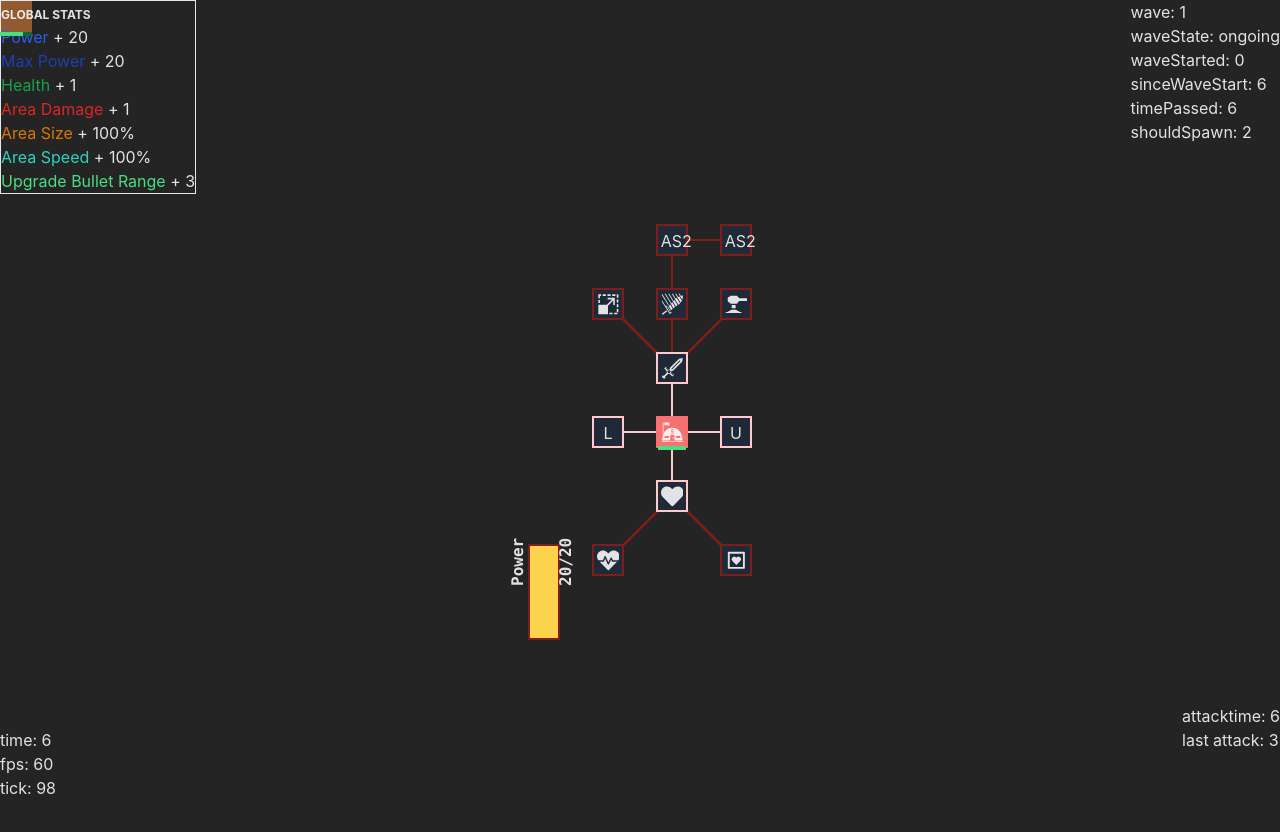
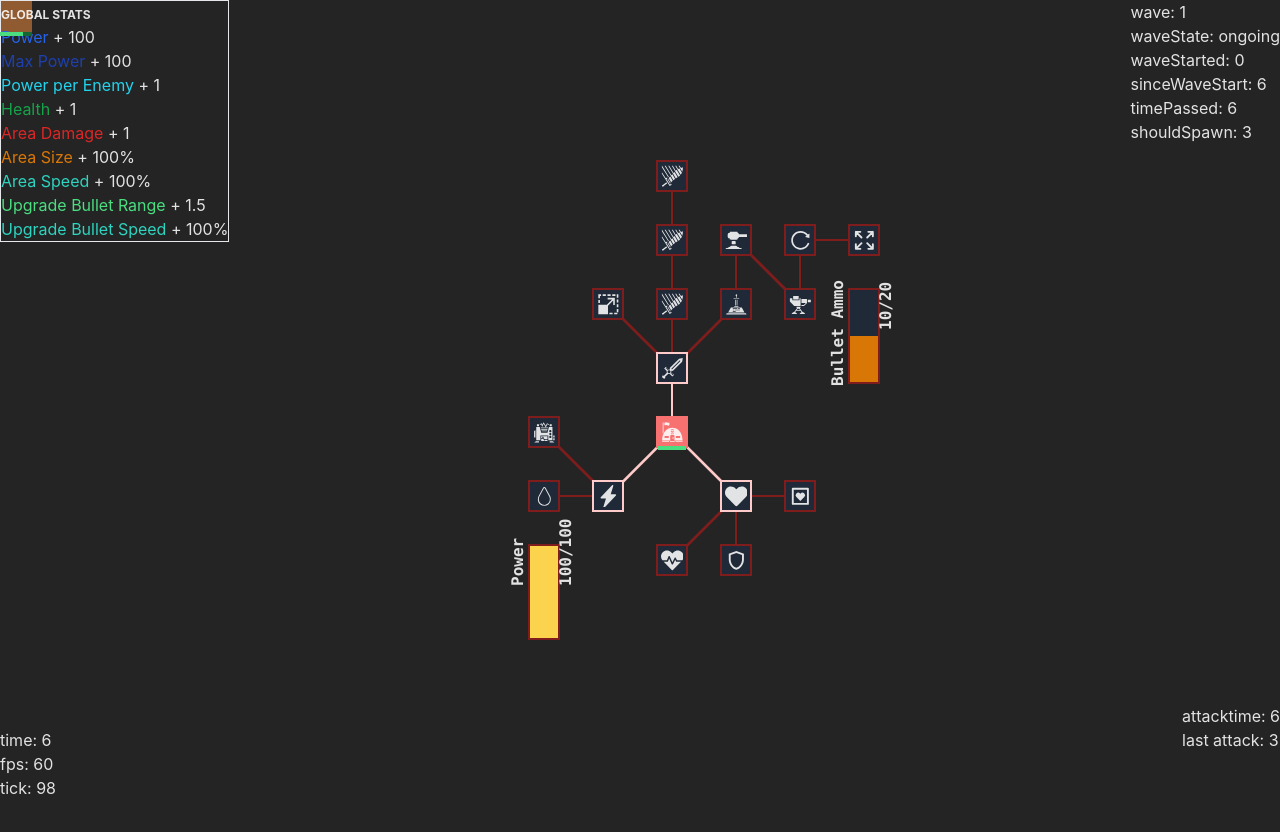
Before and after one commit to MartinMuzatko/resink, a React (Vite) app: page / in a window 1280 px wide. Shown: the top 832 px of the page. Built offline with nearby package versions, Linux system fonts and the light colour scheme.

Commit message:
add bullet resource

```diff
--- a/src/components/Enemies.tsx
+++ b/src/components/Enemies.tsx
@@ -16,7 +16,7 @@ enum WaveState {
 	idle = 'idle',
 }
 
-const attackGrace = 10 * 1000
+const attackGrace = 15 * 1000
 const attackTime = 25 * 1000
 // const enemiesAmountScale = 1.5
 
@@ -34,7 +34,7 @@ export const Enemies = ({ enemies, setEnemies, upgrades }: EnemiesProps) => {
 	}, [timePassedSinceWaveStart])
 
 	const amountEnemies = Math.ceil(
-		lerp(1, 5 * wave, timePassedSinceWaveStart / attackTime)
+		lerp(1, 6, timePassedSinceWaveStart / attackTime)
 	)
 
 	useEffect(() => {
@@ -49,7 +49,7 @@ export const Enemies = ({ enemies, setEnemies, upgrades }: EnemiesProps) => {
 			)
 			// TODO: Scale amount and toughness of enemies with time.
 			// Also create varients
-			const newEnemies = [
+			const newEnemies: Enemy[] = [
 				...enemies,
 				...(activeUpgrades.length &&
 				waveState == WaveState.ongoing &&
@@ -66,7 +66,8 @@ export const Enemies = ({ enemies, setEnemies, upgrades }: EnemiesProps) => {
 							...generateRandomPositionOnEdge(spawnArea),
 							target: findTarget(upgrades).id,
 							speed: 0.0025,
-							health: 2,
+							health: Math.ceil(wave / 2),
+							maxHealth: Math.ceil(wave / 2),
 					  }))
 					: []),
 			]
@@ -108,7 +109,10 @@ export const Enemies = ({ enemies, setEnemies, upgrades }: EnemiesProps) => {
 							top: `${enemy.y * gridScale + gridScale / 2}px`,
 						}}
 					>
-						<HealthBar current={enemy.health} max={2} />
+						<HealthBar
+							current={enemy.health}
+							max={enemy.maxHealth}
+						/>
 					</div>
 				))}
 			</div>
--- a/src/components/Stage.tsx
+++ b/src/components/Stage.tsx
@@ -22,6 +22,8 @@ import { HealthBar } from './HealthBar'
 import { INITIAL_CONNECTIONS, INITIAL_UPGRADES } from '../data/initialGameData'
 import { StatsInfoPlain } from './StatsInfoPlain'
 import { GiConsoleController } from 'react-icons/gi'
+import { Tooltip } from '@mantine/core'
+import { BsLightningChargeFill } from 'react-icons/bs'
 
 // const enemyStats = {
 // 	damage: 1,
@@ -55,12 +57,19 @@ export const Stage = memo(() => {
 	const [totalEnemiesDefeated, setTotalEnemiesDefeated] = useState(0)
 	const [powerThroughEnemiesDefeated, setPowerThroughEnemiesDefeated] =
 		useState(0)
+	const [powerSpentOnAmmo, setPowerSpentOnAmmo] = useState(0)
 	const [enemies, setEnemies] = useState<Enemy[]>([])
 	const [upgrades, setUpgrades] = useState<Upgrade[]>(INITIAL_UPGRADES())
+	const [ammo, setAmmo] = useState(10)
 	const connections: Connection[] = useMemo(() => INITIAL_CONNECTIONS, [])
 	const stats = useMemo(
-		() => getStatsFromActiveUpgrades(upgrades, powerThroughEnemiesDefeated),
-		[upgrades, powerThroughEnemiesDefeated]
+		() =>
+			getStatsFromActiveUpgrades(
+				upgrades,
+				powerThroughEnemiesDefeated,
+				powerSpentOnAmmo
+			),
+		[upgrades, powerThroughEnemiesDefeated, powerSpentOnAmmo]
 	)
 	const mouse = useMouse()
 	const [bullets, setBullets] = useState<Bullet[]>([])
@@ -103,7 +112,9 @@ export const Stage = memo(() => {
 				)
 				.filter((enemy) => enemy.health > 0)
 			setPowerThroughEnemiesDefeated((prevPower) => {
-				const enemiesKilled = prevEnemies.length - enemiesLeft.length
+				const enemiesKilled =
+					(prevEnemies.length - enemiesLeft.length) *
+					stats.powerPerEnemy
 				// XXX: Calculated gain is based on power - usedPower (difference to max)
 				// e.g. [-----++   ] (5/10) - 5 power (+2 enemies), 0 used, 10 max
 				const maxGainAllowed = Math.max(
@@ -148,51 +159,29 @@ export const Stage = memo(() => {
 
 	useEffect(() => {
 		// update upgrade health on enemy attack
-		const upgradeIdsToTakeDamage = upgrades
+
+		setUpgrades((prevUpgrades) => {
+			const upgradeIdsToTakeDamage = prevUpgrades
 				.filter((upgrade) =>
 					enemies.find((enemy) => equalPosition(upgrade, enemy))
 				)
 				.map((upgrade) => upgrade.id)
-		if (upgradeIdsToTakeDamage.length)
-			setUpgrades((upgrades) =>
-				updateUpgradeDamage(
-					upgradeIdsToTakeDamage,
-					upgrades,
-					connections,
-					timePassed,
-					stats
-				)
-			)
-
-		// create zand move bullets
-		setUpgrades((prevUpgrades) => {
-			const newUpgrades = prevUpgrades.map((upgrade) => {
+			// Specify the accumulator type in the `reduce` function
+			const { upgrades: newUpgrades, bullets: newBullets } =
+				prevUpgrades.reduce<{
+					upgrades: Upgrade[]
+					bullets: Bullet[]
+				}>(
+					({ upgrades, bullets }, upgrade) => {
 						const canShoot =
 							tick - upgrade.lastBulletShotTime >=
 								stats.upgradeBulletAttackSpeed &&
-					stats.upgradeBulletAttackDamage !== 0
-				if (!canShoot) return upgrade // No changes if the upgrade is on cooldown
+							stats.upgradeBulletAttackDamage !== 0 &&
+							upgrade.active &&
+							ammo > 0
 
-				// Find enemies in range
-				const isEnemyInRange = enemies.some(
-					(enemy) =>
-						getDistance(upgrade, enemy) <
-						stats.upgradeBulletAttackRange
-				)
-
-				if (!isEnemyInRange) return upgrade // No enemies in range, skip shooting
-				// Update the `lastBulletShotTime` to the current tick, creating a new object
-				return { ...upgrade, lastBulletShotTime: tick }
-			})
-			// Now use the updated `upgrades` state to generate bullets as needed
-			setBullets((bullets) => [
-				...newUpgrades
-					.filter((upgrade) => upgrade.active)
-					.flatMap((upgrade) => {
-						const canShoot =
-							tick === upgrade.lastBulletShotTime &&
-							stats.upgradeBulletAttackDamage !== 0
-						if (!canShoot) return []
+						if (!canShoot)
+							return { upgrades: [...upgrades, upgrade], bullets }
 
 						const enemiesInRange = enemies.filter(
 							(enemy) =>
@@ -200,7 +189,8 @@ export const Stage = memo(() => {
 								stats.upgradeBulletAttackRange
 						)
 
-						if (enemiesInRange.length === 0) return []
+						if (enemiesInRange.length === 0)
+							return { upgrades: [...upgrades, upgrade], bullets }
 
 						const targetEnemy = enemiesInRange.reduce(
 							(closest, enemy) =>
@@ -210,8 +200,13 @@ export const Stage = memo(() => {
 									: closest
 						)
 
-						return [
-							{
+						const updatedUpgrade = {
+							...upgrade,
+							lastBulletShotTime: tick,
+						}
+						// TODO: React.StrictMode makes this get added twice per tick in dev mode
+						// we could add a tickFired prop and compare then.
+						const newBullet = {
 							id: crypto.randomUUID(),
 							x: upgrade.x,
 							y: upgrade.y,
@@ -221,9 +216,18 @@ export const Stage = memo(() => {
 								0.1
 							),
 							enemyIdsHit: [],
+						}
+
+						return {
+							upgrades: [...upgrades, updatedUpgrade],
+							bullets: [...bullets, newBullet],
+						}
 					},
-						]
-					}),
+					{ upgrades: [], bullets: [] } // Initial value with the specified type
+				)
+			setAmmo((ammo) => ammo - newBullets.length)
+			setBullets((bullets) => [
+				...newBullets.slice(0, ammo - newBullets.length),
 				...bullets
 					.map((bullet) => ({
 						...bullet,
@@ -239,7 +243,16 @@ export const Stage = memo(() => {
 						})
 					),
 			])
-			return newUpgrades
+
+			return upgradeIdsToTakeDamage.length
+				? updateUpgradeDamage(
+						upgradeIdsToTakeDamage,
+						newUpgrades,
+						connections,
+						timePassed,
+						stats
+				  )
+				: newUpgrades
 		})
 
 		// hit enemies
@@ -387,6 +400,54 @@ export const Stage = memo(() => {
 						{stats.power - stats.usedPower}/{stats.maxPower}
 					</div>
 				</div>
+				<Tooltip
+					label={
+						<div className="flex items-center ">
+							Refill for{' '}
+							{Math.ceil((stats.upgradeBulletMaxAmmo - ammo) / 2)}
+							<BsLightningChargeFill className="ml-1" />
+						</div>
+					}
+					position="right-end"
+				>
+					<div
+						onClick={() => {
+							const toSpend = Math.ceil(
+								(stats.upgradeBulletMaxAmmo - ammo) / 2
+							)
+							if (
+								stats.power - stats.usedPower < toSpend ||
+								ammo === stats.upgradeBulletMaxAmmo
+							)
+								return
+							setAmmo(stats.upgradeBulletMaxAmmo)
+							setPowerSpentOnAmmo((ammo) => ammo + toSpend)
+						}}
+						className="absolute z-30  border-2 cursor-pointer bg-gray-800 border-red-900"
+						style={{
+							width: 1 * gridScale - gridScale / 2,
+							height: 2 * gridScale - gridScale / 2,
+							top: `${-2 * gridScale + gridScale / 4}px`,
+							left: `${3 * gridScale + gridScale / 4}px`,
+						}}
+					>
+						<div className="font-bold font-mono absolute -rotate-90 origin-top-left top-24 -left-6">
+							Bullet&nbsp;Ammo
+						</div>
+
+						<div
+							className="absolute w-full bottom-0 bg-amber-600"
+							style={{
+								height: `${
+									(ammo / stats.upgradeBulletMaxAmmo) * 100
+								}%`,
+							}}
+						></div>
+						<div className="font-bold font-mono absolute -rotate-90 origin-top-left left-6 top-10">
+							{ammo}/{stats.upgradeBulletMaxAmmo}
+						</div>
+					</div>
+				</Tooltip>
 			</div>
 			<Enemies
 				{...{
@@ -404,7 +465,7 @@ export const Stage = memo(() => {
 			>
 				{bullets.map((bullet) => (
 					<div
-						className="absolute bg-rose-800 rounded-full"
+						className="absolute bg-amber-400 rounded-full"
 						key={bullet.id}
 						style={{
 							transform: 'translate(-50%, -50%)',
--- a/src/components/StatsInfoPlain.tsx
+++ b/src/components/StatsInfoPlain.tsx
@@ -29,6 +29,12 @@ export const StatsInfoPlain = ({ stats }: StatsInfoProps) => {
 				<div>
 					<span className="text-blue-800">Max Power</span> +{' '}
 					{stats.maxPower}
+				</div>
+			)}
+			{stats.powerPerEnemy !== 0 && (
+				<div>
+					<span className="text-cyan-400">Power per Enemy</span> +{' '}
+					{stats.powerPerEnemy}
 				</div>
 			)}
 			{stats.globalHealth !== 0 && (
@@ -87,6 +93,19 @@ export const StatsInfoPlain = ({ stats }: StatsInfoProps) => {
 					+ {stats.upgradeBulletAttackRange}
 				</div>
 			)}
+			{stats.upgradeBulletAttackSpeed !== 0 && (
+				<div>
+					<span className="text-teal-400">Upgrade Bullet Speed</span>{' '}
+					+{' '}
+					{Math.floor(
+						Math.abs(
+							stats.upgradeBulletAttackSpeed /
+								INITIAL_STATS.upgradeBulletAttackSpeed
+						) * 100
+					)}
+					%
+				</div>
+			)}
 			{(stats.upgradeHealth !== 0 || stats.upgradeArmor !== 0) && (
 				<div className="text-xs pt-1 uppercase font-bold leading-relaxed">
 					Upgrade Stats
--- a/src/components/UpgradeNode.tsx
+++ b/src/components/UpgradeNode.tsx
@@ -13,6 +13,7 @@ import {
 import { getCost, Stats } from '../domain/stats'
 import { HealthBar } from './HealthBar'
 import { StatsInfo } from './StatsInfo'
+import { clamp } from '../domain/main'
 
 type UpgradeNodeProps = {
 	upgrade: Upgrade
@@ -29,7 +30,7 @@ export const UpgradeNode = ({
 	setUpgrades,
 	connections,
 }: UpgradeNodeProps) => {
-	const { gridScale } = useGameContext()
+	const { gridScale, tick } = useGameContext()
 	const toggleUpgrade = useCallback(() => {
 		setUpgrades((upgrades) =>
 			toggleActivation(upgrade, upgrades, connections, stats)
@@ -51,13 +52,19 @@ export const UpgradeNode = ({
 				height: `${gridScale}px`,
 			}}
 		>
-			{/* <div
-				className="rounded-full absolute z-10 bg-red-900/10"
-				style={{
-					width: `${stats.upgradeBulletAttackRange * gridScale}px`,
-					height: `${stats.upgradeBulletAttackRange * gridScale}px`,
-				}}
-			/> */}
+			{upgrade.active && stats.upgradeBulletAttackDamage !== 0 && (
+				<div
+					className="rounded-full absolute z-10 bg-red-900/10"
+					style={{
+						width: `${
+							stats.upgradeBulletAttackRange * 2 * gridScale
+						}px`,
+						height: `${
+							stats.upgradeBulletAttackRange * 2 * gridScale
+						}px`,
+					}}
+				/>
+			)}
 			<Tooltip
 				className="p-0"
 				// {...(upgrade.type == UpgradeType.motor ? { opened: true } : {})}
@@ -133,7 +140,7 @@ export const UpgradeNode = ({
 						style={{ padding: gridScale / 24 }}
 					>
 						{/* For debugging purposes when connecting */}
-						{/* upgrade.id */}
+						{/* {upgrade.id} */}
 						{upgrade.icon}
 					</div>
 					{upgrade.active && (
@@ -142,6 +149,32 @@ export const UpgradeNode = ({
 							max={getMaxHealth(upgrade, stats)}
 						/>
 					)}
+					{upgrade.active &&
+						stats.upgradeBulletAttackDamage !== 0 && (
+							<div
+								className="absolute top-0 left-full h-full bg-amber-800 z-20"
+								style={{
+									width: gridScale / 16,
+								}}
+							>
+								<div
+									className="absolute top-0 bg-amber-400 z-20"
+									style={{
+										width: gridScale / 16,
+										height: `${
+											clamp(
+												0,
+												1
+											)(
+												(tick -
+													upgrade.lastBulletShotTime) /
+													stats.upgradeBulletAttackSpeed
+											) * 100
+										}%`,
+									}}
+								></div>
+							</div>
+						)}
 				</div>
 			</Tooltip>
 		</div>
--- a/src/data/initialGameData.tsx
+++ b/src/data/initialGameData.tsx
@@ -4,19 +4,28 @@ import { createUpgrade, UpgradeType } from '../domain/upgrade'
 import {
 	GiBarracks,
 	GiBroadsword,
+	GiPowerGenerator,
+	GiSentryGun,
 	GiStripedSword,
+	GiSwordAltar,
 	GiTurret,
 } from 'react-icons/gi'
 import { FaHeart, FaHeartbeat } from 'react-icons/fa'
 import { GiResize } from 'react-icons/gi'
 import { StatsInfoPlain } from '../components/StatsInfoPlain'
 import { BiHeartSquare } from 'react-icons/bi'
+import { LuExpand } from 'react-icons/lu'
+import { AiOutlineReload } from 'react-icons/ai'
+import { BsLightningChargeFill } from 'react-icons/bs'
+import { CiDroplet } from 'react-icons/ci'
+import { MdOutlineShield } from 'react-icons/md'
 
 export const INITIAL_STATS: Stats = {
-	power: 20,
-	maxPower: 20,
+	power: 100,
+	maxPower: 100,
 	usedPower: 0,
 	powerMultiplier: 1,
+	powerPerEnemy: 1,
 	upgradeCostMultiplier: 1,
 	globalHealth: 1,
 	globalArmor: 0,
@@ -29,10 +38,11 @@ export const INITIAL_STATS: Stats = {
 	globalHealthRegenerationAmount: 0,
 	globalHealthRegenerationSpeed: 4000,
 	upgradeBulletAttackDamage: 0,
+	upgradeBulletMaxAmmo: 20,
 	// tick based
 	// TODO: make time based and per upgrade
-	upgradeBulletAttackSpeed: 30,
-	upgradeBulletAttackRange: 3,
+	upgradeBulletAttackSpeed: 100,
+	upgradeBulletAttackRange: 1.5,
 }
 
 export const INITIAL_UPGRADES = () => [
@@ -94,7 +104,7 @@ export const INITIAL_UPGRADES = () => [
 			usedPower: stats.usedPower + getCost(stats, upgrade),
 			mouseSpeed: stats.mouseSpeed * 0.8,
 		}),
-		icon: 'AS2',
+		icon: <GiStripedSword className="w-full h-full" />,
 		x: 0,
 		y: -3,
 	}),
@@ -104,11 +114,11 @@ export const INITIAL_UPGRADES = () => [
 		effect: (stats, upgrade, upgrades) => ({
 			...stats,
 			usedPower: stats.usedPower + getCost(stats, upgrade),
-			mouseSpeed: stats.mouseSpeed * 0.7,
+			mouseSpeed: stats.mouseSpeed * 0.6,
 		}),
-		icon: 'AS2',
-		x: 1,
-		y: -3,
+		icon: <GiStripedSword className="w-full h-full" />,
+		x: 0,
+		y: -4,
 	}),
 	createUpgrade({
 		id: 'A2',
@@ -124,6 +134,18 @@ export const INITIAL_UPGRADES = () => [
 	}),
 	createUpgrade({
 		id: 'A3',
+		cost: 15,
+		effect: (stats, upgrade, upgrades) => ({
+			...stats,
+			usedPower: stats.usedPower + getCost(stats, upgrade),
+			mouseAttackDamage: stats.mouseAttackDamage + 3,
+		}),
+		icon: <GiSwordAltar className="w-full h-full" />,
+		x: 1,
+		y: -2,
+	}),
+	createUpgrade({
+		id: 'AT',
 		title: 'Turn upgrades into turrets',
 		cost: 15,
 		effect: (stats, upgrade, upgrades) => ({
@@ -133,7 +155,43 @@ export const INITIAL_UPGRADES = () => [
 		}),
 		icon: <GiTurret className="w-full h-full" />,
 		x: 1,
+		y: -3,
+	}),
+	createUpgrade({
+		id: 'AT1',
+		cost: 15,
+		effect: (stats, upgrade, upgrades) => ({
+			...stats,
+			usedPower: stats.usedPower + getCost(stats, upgrade),
+			upgradeBulletAttackDamage: stats.upgradeBulletAttackDamage + 1,
+		}),
+		icon: <GiSentryGun className="w-full h-full" />,
+		x: 2,
 		y: -2,
+	}),
+	createUpgrade({
+		id: 'AT2',
+		cost: 15,
+		effect: (stats, upgrade, upgrades) => ({
+			...stats,
+			usedPower: stats.usedPower + getCost(stats, upgrade),
+			upgradeBulletAttackSpeed: stats.upgradeBulletAttackSpeed * 0.8,
+		}),
+		icon: <AiOutlineReload className="w-full h-full" />,
+		x: 2,
+		y: -3,
+	}),
+	createUpgrade({
+		id: 'AT3',
+		cost: 15,
+		effect: (stats, upgrade, upgrades) => ({
+			...stats,
+			usedPower: stats.usedPower + getCost(stats, upgrade),
+			upgradeBulletAttackRange: stats.upgradeBulletAttackRange + 1,
+		}),
+		icon: <LuExpand className="w-full h-full" />,
+		x: 3,
+		y: -3,
 	}),
 	createUpgrade({
 		id: 'D',
@@ -141,10 +199,10 @@ export const INITIAL_UPGRADES = () => [
 		effect: (stats, upgrade) => ({
 			...stats,
 			usedPower: stats.usedPower + getCost(stats, upgrade),
-			globalHealth: stats.globalHealth + 1,
+			globalHealth: stats.globalHealth + 3,
 		}),
 		icon: <FaHeart className="w-full h-full" />,
-		x: 0,
+		x: 1,
 		y: 1,
 	}),
 	createUpgrade({
@@ -155,7 +213,19 @@ export const INITIAL_UPGRADES = () => [
 			usedPower: stats.usedPower + getCost(stats, upgrade),
 		}),
 		icon: <FaHeartbeat className="w-full h-full" />,
-		x: -1,
+		x: 0,
+		y: 2,
+	}),
+	createUpgrade({
+		id: 'D2',
+		cost: 10,
+		effect: (stats, upgrade) => ({
+			...stats,
+			usedPower: stats.usedPower + getCost(stats, upgrade),
+			globalArmor: stats.globalArmor + 1,
+		}),
+		icon: <MdOutlineShield className="w-full h-full" />,
+		x: 1,
 		y: 2,
 	}),
 	createUpgrade({
@@ -167,8 +237,8 @@ export const INITIAL_UPGRADES = () => [
 			mouseHealAmount: stats.mouseHealAmount + 1,
 		}),
 		icon: <BiHeartSquare className="w-full h-full" />,
-		x: 1,
-		y: 2,
+		x: 2,
+		y: 1,
 	}),
 	createUpgrade({
 		id: 'L',
@@ -176,22 +246,35 @@ export const INITIAL_UPGRADES = () => [
 		effect: (stats, upgrade) => ({
 			...stats,
 			usedPower: stats.usedPower + getCost(stats, upgrade),
+			maxPower: stats.maxPower + 10,
 		}),
-		icon: 'L',
+		icon: <BsLightningChargeFill className="w-full h-full" />,
 		x: -1,
-		y: 0,
+		y: 1,
 	}),
 	createUpgrade({
-		id: 'U',
+		id: 'L1',
 		cost: 4,
 		effect: (stats, upgrade) => ({
 			...stats,
 			usedPower: stats.usedPower + getCost(stats, upgrade),
-			// health: stats.health + 1,
+			maxPower: stats.maxPower + 20,
 		}),
-		icon: 'U',
-		x: 1,
+		icon: <GiPowerGenerator className="w-full h-full" />,
+		x: -2,
 		y: 0,
+	}),
+	createUpgrade({
+		id: 'L2',
+		cost: 30,
+		effect: (stats, upgrade) => ({
+			...stats,
+			usedPower: stats.usedPower + getCost(stats, upgrade),
+			powerPerEnemy: stats.powerPerEnemy + 1,
+		}),
+		icon: <CiDroplet className="w-full h-full" />,
+		x: -2,
+		y: 1,
 	}),
 ]
 
@@ -202,9 +285,15 @@ export const INITIAL_CONNECTIONS = [
 	connection('A', 'A3'),
 	connection('A1', 'AS2'),
 	connection('AS2', 'AS3'),
+	connection('A3', 'AT'),
+	connection('AT', 'AT1'),
+	connection('AT1', 'AT2'),
+	connection('AT2', 'AT3'),
 	connection('M', 'D'),
 	connection('D', 'D1'),
+	connection('D', 'D2'),
 	connection('D', 'D3'),
 	connection('M', 'L'),
-	connection('M', 'U'),
+	connection('L', 'L1'),
+	connection('L', 'L2'),
 ]
--- a/src/domain/enemy.ts
+++ b/src/domain/enemy.ts
@@ -58,4 +58,5 @@ export type Enemy = Identifier &
 		target: string
 		speed: number
 		health: number
+		maxHealth: number
 	}
--- a/src/domain/stats.ts
+++ b/src/domain/stats.ts
@@ -8,6 +8,7 @@ export type Stats = {
 	maxPower: number
 	usedPower: number
 	powerMultiplier: number
+	powerPerEnemy: number
 	upgradeCostMultiplier: number
 	// Attack
 	mouseSize: number
@@ -17,6 +18,7 @@ export type Stats = {
 	upgradeBulletAttackDamage: number
 	upgradeBulletAttackRange: number
 	upgradeBulletAttackSpeed: number
+	upgradeBulletMaxAmmo: number
 	// Defense
 	globalHealth: number
 	globalHealthRegenerationAmount: number
@@ -32,6 +34,7 @@ export const diffStats = (a: Stats, b: Stats): Stats => ({
 	usedPower: b.usedPower - a.usedPower,
 	maxPower: b.maxPower - a.maxPower,
 	powerMultiplier: b.powerMultiplier - a.powerMultiplier,
+	powerPerEnemy: b.powerPerEnemy - a.powerPerEnemy,
 	upgradeCostMultiplier: b.upgradeCostMultiplier - a.upgradeCostMultiplier,
 	mouseAttackDamage: b.mouseAttackDamage - a.mouseAttackDamage,
 	mouseSize: b.mouseSize - a.mouseSize,
@@ -43,6 +46,7 @@ export const diffStats = (a: Stats, b: Stats): Stats => ({
 		b.upgradeBulletAttackSpeed - a.upgradeBulletAttackSpeed,
 	upgradeBulletAttackRange:
 		b.upgradeBulletAttackRange - a.upgradeBulletAttackRange,
+	upgradeBulletMaxAmmo: b.upgradeBulletMaxAmmo - a.upgradeBulletMaxAmmo,
 	globalHealth: b.globalHealth - a.globalHealth,
 	globalHealthRegenerationAmount:
 		a.globalHealthRegenerationAmount - b.globalHealthRegenerationAmount,
@@ -56,7 +60,8 @@ export const diffStats = (a: Stats, b: Stats): Stats => ({
 // TODO is there an order?
 export const getStatsFromActiveUpgrades = (
 	upgrades: Upgrade[],
-	powerThroughKilledEnemies: number
+	powerThroughKilledEnemies: number,
+	powerSpentOnAmmo: number
 ): Stats => {
 	const activeUpgrades = upgrades.filter((node) => node.active)
 
@@ -69,7 +74,10 @@ export const getStatsFromActiveUpgrades = (
 		power:
 			stats.usedPower +
 			Math.min(
-				stats.power - stats.usedPower + powerThroughKilledEnemies,
+				stats.power -
+					stats.usedPower -
+					powerSpentOnAmmo +
+					powerThroughKilledEnemies,
 				stats.maxPower
 			),
 		// power: stats.power * stats.powerMultiplier,
--- a/src/main.tsx
+++ b/src/main.tsx
@@ -4,7 +4,7 @@ import App from './components/App.tsx'
 import './index.css'
 
 ReactDOM.createRoot(document.getElementById('root')!).render(
-	<React.StrictMode>
-		<App />
-	</React.StrictMode>,
+	// <React.StrictMode>
+	<App />
+	// </React.StrictMode>
 )
```
Also changed, not shown: 2 other files (tests, documents, lock files or other folders). Lines whose indentation alone changed are shown as unchanged.
